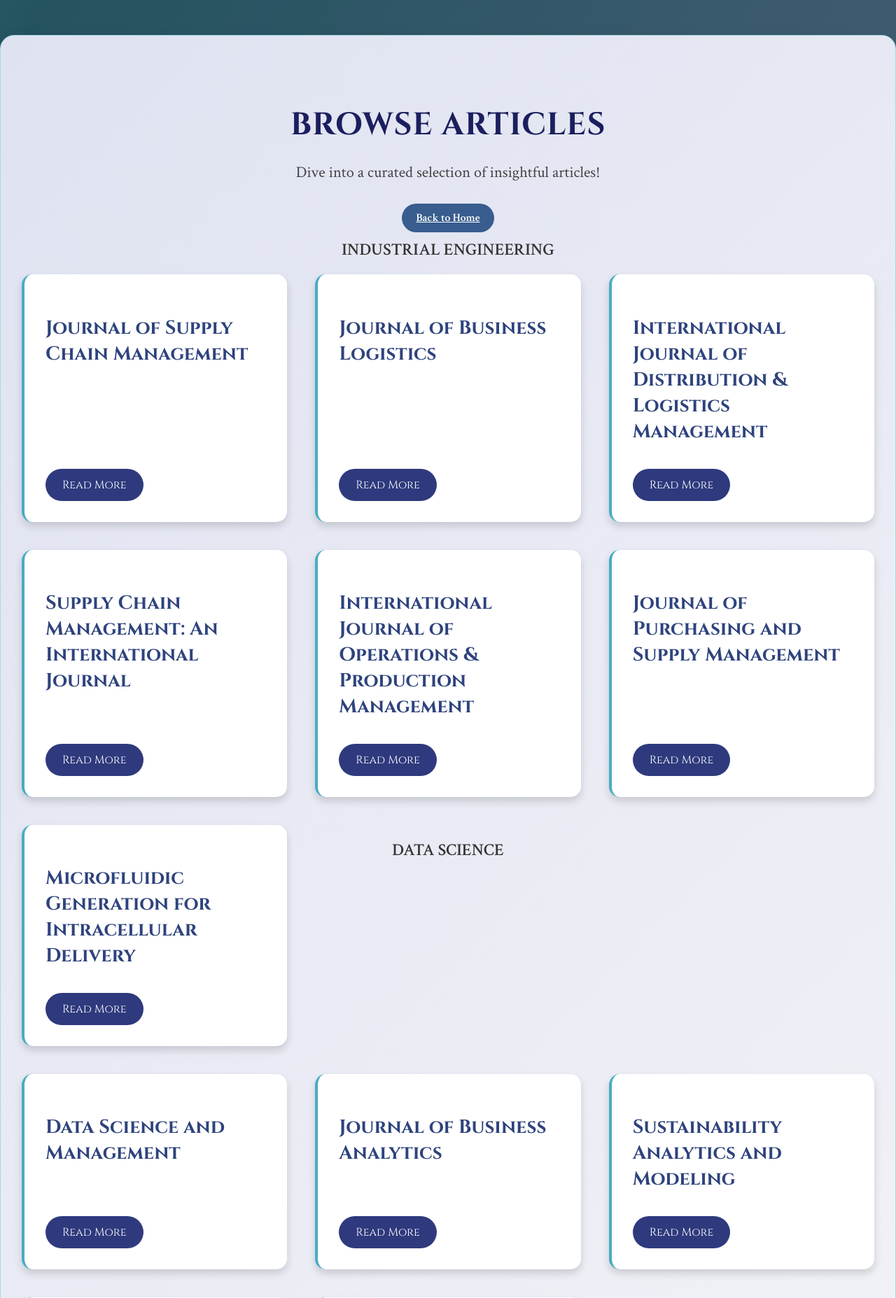
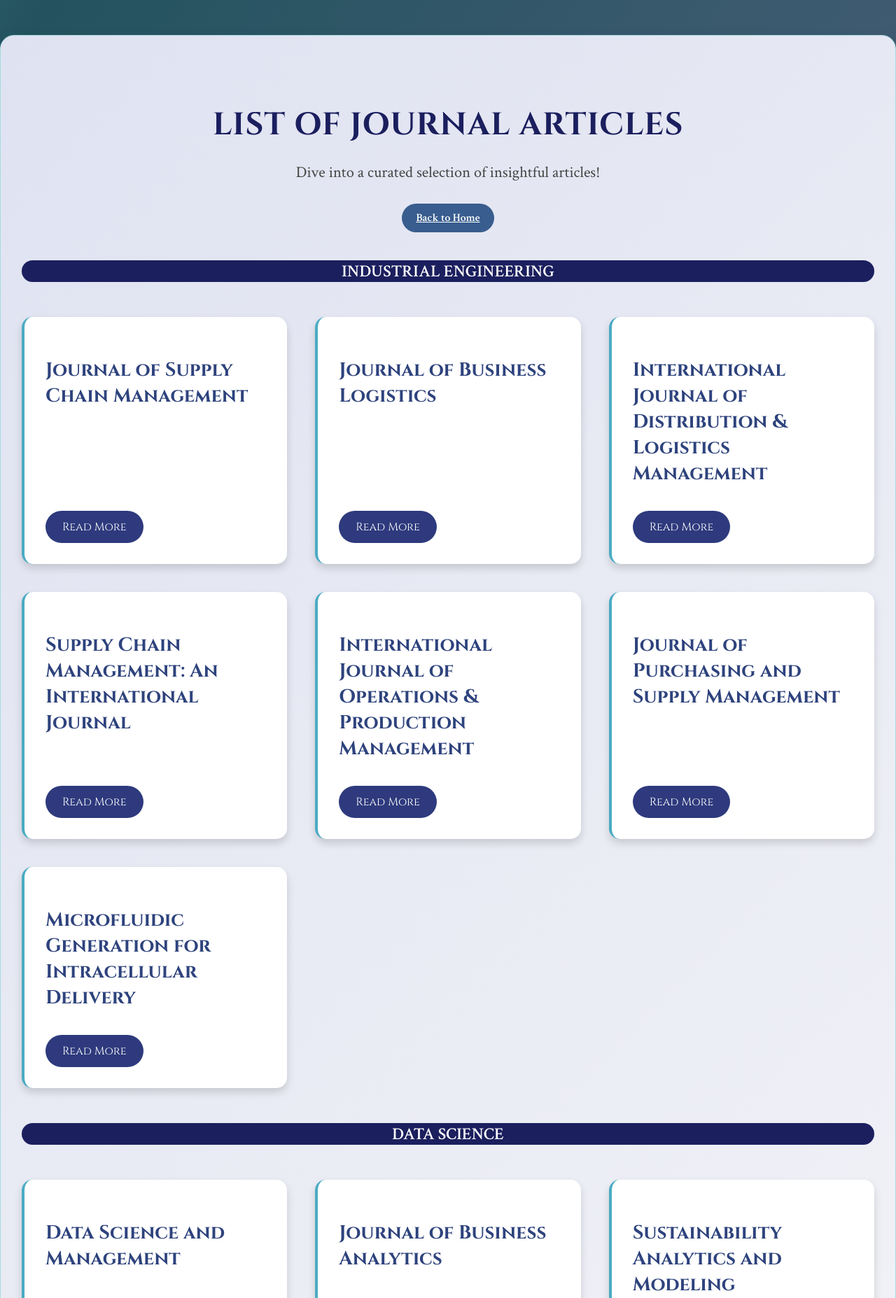
Before and after one commit to VeinZzz/SciComm-2024-Website, a Flask app: page /view_articles in a window 1280 px wide. Shown: the top 1855 px of the page at 70% size. Run offline with Flask 3, Linux system fonts and the light colour scheme; some libraries are stand-ins or nearby versions.

Commit message:
New Changes on the Browse Articles

```diff
--- a/templates/view_articles.html
+++ b/templates/view_articles.html
@@ -205,6 +205,15 @@
             transition: all 0.3s ease;
         }
 
+        h1 {
+            background: #1b1f5e;
+            padding: 20px 30x;
+            border: none;
+            border-radius: 50px;
+            color: white;
+            margin-bottom: 50px;
+        }
+
     </style>
 </head>
 <body>
@@ -212,13 +221,14 @@
 
 <!-- Browse Articles Section -->
 <section id="articles-section" class="articles-section">
-    <h2>Browse Articles</h2>
+    <h2>LIST OF JOURNAL ARTICLES</h2>
     <p class="articles-description">Dive into a curated selection of insightful articles!</p>
 
     <a href="{{ url_for('index') }}" class="back-home-btn">
         Back to Home
     </a>
 
+    <h1> </h1>
     <h1>INDUSTRIAL ENGINEERING</h1>
     <!-- Articles Grid Container -->
     <div class="articles-container">
@@ -295,10 +305,11 @@
             </h3>
             <a href="https://www.sciencedirect.com/journal/transportation-research-part-e-logistics-and-transportation-review " target="_blank" class="read-more-btn" aria-label="Read More">Read More</a>
         </div>
+    </div>
 
-
+    <h1> </h1>
     <h1>DATA SCIENCE</h1>
-    <div class="articles-container"></div>
+    <div class="articles-container">
 
         <!-- Article 1 -->
         <div class="article-card">
@@ -349,9 +360,11 @@
             </h3>
             <a href="https://pubsonline.informs.org/journal/opre" target="_blank" class="read-more-btn" aria-label="Read More">Read More</a>
         </div>
+    </div>
 
+<h1> </h1>
 <h1>INFORMATION TECHNOLOGY</h1>
-<div class="articles-container"></div>
+<div class="articles-container">
 
         <!-- Article 1 -->
         <div class="article-card">
@@ -401,9 +414,11 @@
             </h3>
             <a href="https://www.sciencedirect.com/journal/telematics-and-informatics" target="_blank" class="read-more-btn" aria-label="Read More">Read More</a>
         </div>
+    </div>
 
+<h1> </h1>
 <h1>CIVIL ENGINEERING</h1>
-<div class="articles-container"></div>
+<div class="articles-container">
 
         <!-- Article 1 -->
         <div class="article-card">
@@ -425,6 +440,12 @@
             <a href="https://www.tandfonline.com/journals/tjcm20" target="_blank" class="read-more-btn" aria-label="Read More">Read More</a>
         </div>
     </div>
+
+    <h1> </h1>
+    <h1> </h1>
+    <a href="{{ url_for('index') }}" class="back-home-btn">
+        Back to Home
+    </a>
 </section>
 
 </body>
```
